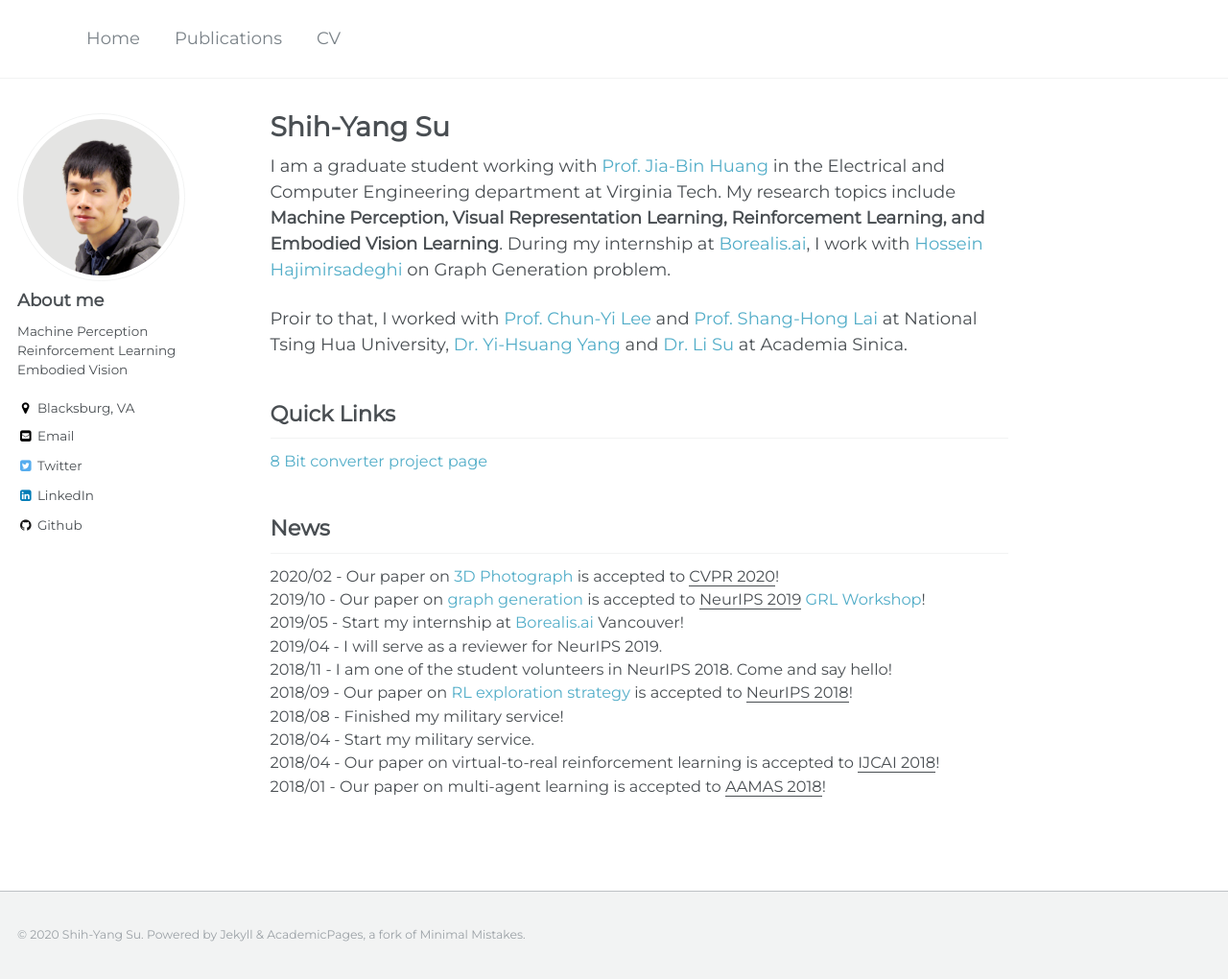
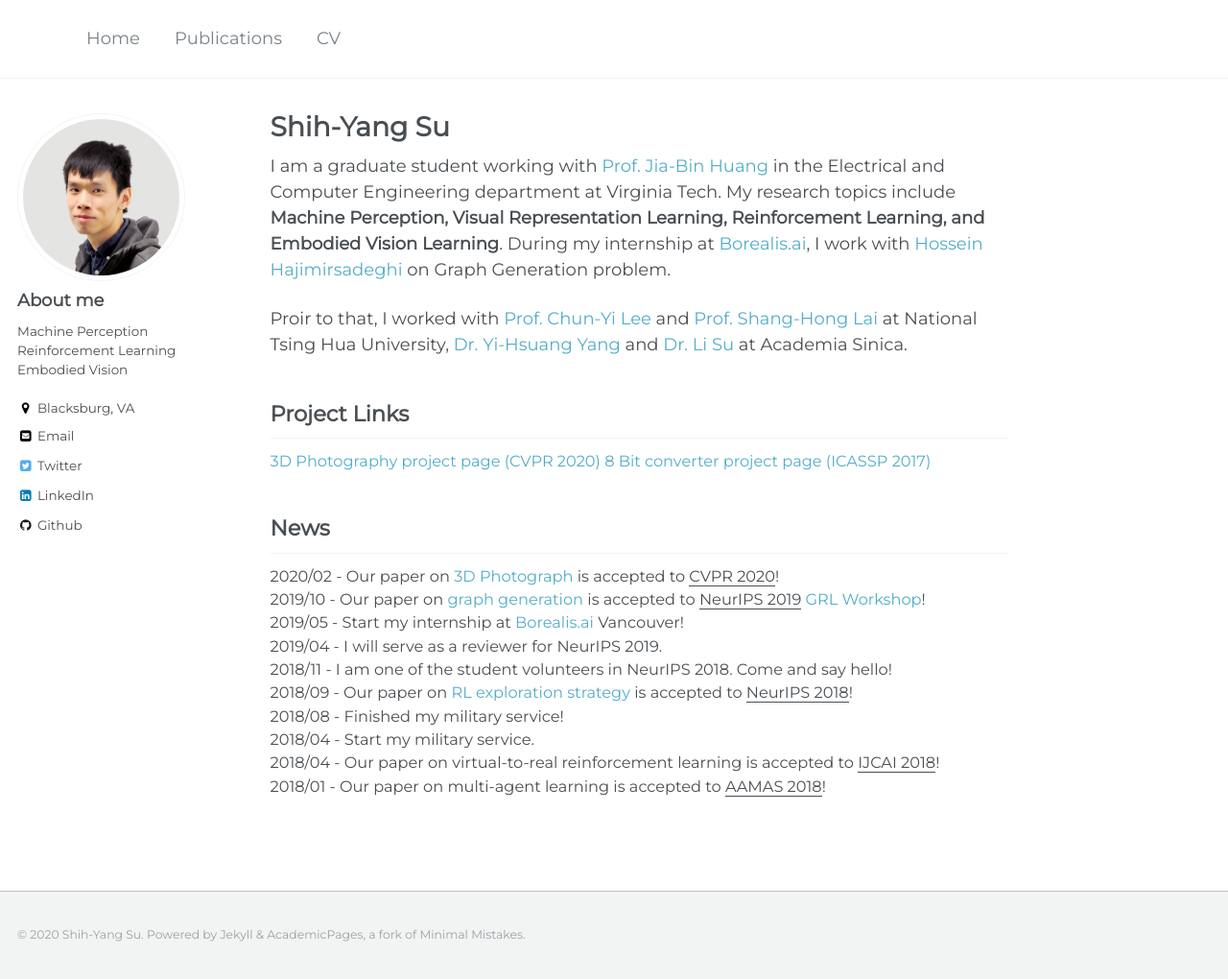
Before and after one commit to LemonATsu/LemonATsu.github.io, a Jekyll site: the page built from _pages/about.md, in a window 1280 px wide and 1020 px high. Shown: the whole window at 96% size. Built offline with Jekyll 4.4.1, drawn with Linux system fonts in a browser that asks for light colours.

Commit message:
add links

```diff
--- a/_pages/about.md
+++ b/_pages/about.md
@@ -14,9 +14,10 @@ I am a graduate student working with [Prof. Jia-Bin Huang](https://filebox.ece.v
 
 Proir to that, I worked with [Prof. Chun-Yi Lee](http://cymaxwelllee.wixsite.com/elsa) and [Prof. Shang-Hong Lai](http://www.cs.nthu.edu.tw/~lai/) at National Tsing Hua University, [Dr. Yi-Hsuang Yang](http://mac.citi.sinica.edu.tw/~yang/) and [Dr. Li Su](https://sites.google.com/site/lisupage/) at Academia Sinica.
 
-## Quick Links
+## Project Links
 <div class="news" style="font-size:0.9em">
-<a href="https://lemonatsu.github.io/py8bit_web/">8 Bit converter project page</a>
+<a href="https://shihmengli.github.io/3D-Photo-Inpainting/">3D Photography project page (CVPR 2020)</a>
+<a href="https://lemonatsu.github.io/py8bit_web/">8 Bit converter project page (ICASSP 2017)</a>
 </div>
 
 ## News
```
